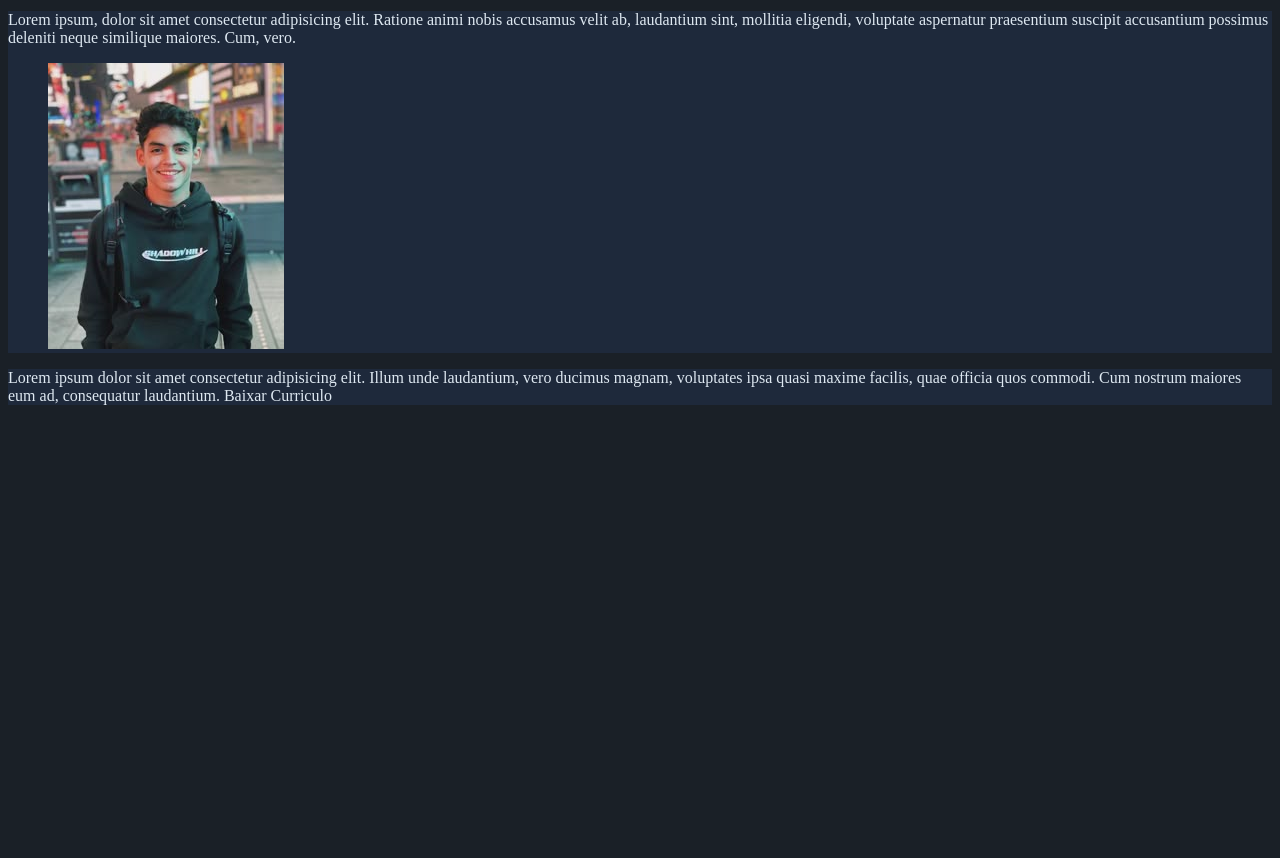
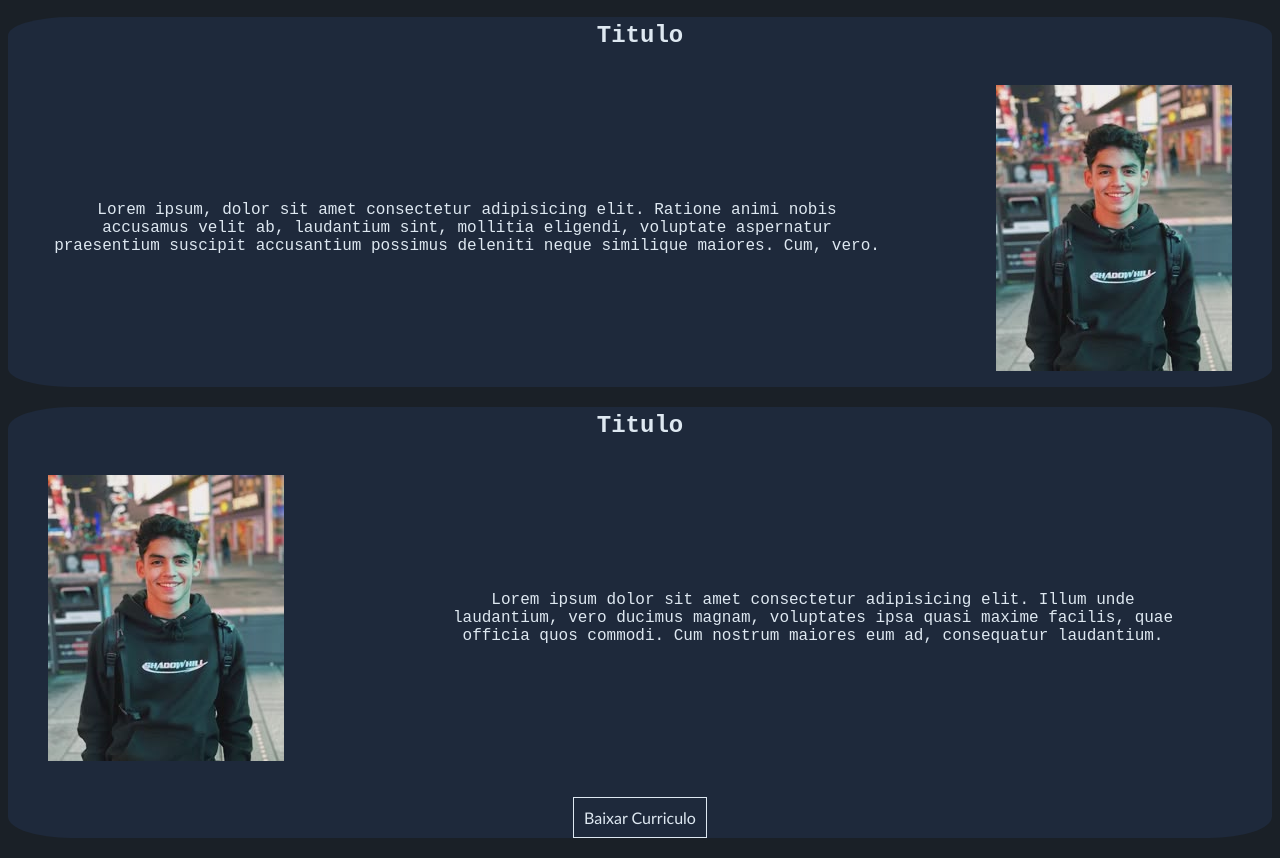
Before and after one commit to PedroTavares05/Portifolio, a plain HTML site: page HTML/Index.html in a window 1280 px wide. Shown: the part 63-921 px from the top of the page. Before the commit the page ends 800 px from the top, so only its background shows below. Drawn offline with Linux system fonts and the light colour scheme.

Commit message:
Style- estilizando a pagina home, fazendo SectionHome, logo, Botao-Curriculo e ContainerHome

```diff
--- a/CSS/Style.css
+++ b/CSS/Style.css
@@ -3,23 +3,52 @@ body {
 }
 .HomeSection {
   background-color: #1e293b;
+  border-radius: 5%;
+}
+h2 {
+  color: #dee8f1;
+  text-align: center;
+  font-family: "Courier New", Courier, monospace;
+  padding-top: 5px;
 }
 p {
   color: #dee8f1;
+  text-wrap: balance;
+  text-align: center;
+  font-family: "Courier New", Courier, monospace;
 }
 
 .logo {
   color: #6f7a85;
+  padding-top: 10px;
 }
 
 ul {
   list-style-type: none;
   display: flex;
+  gap: 80px;
 }
 a {
   text-decoration: none;
+  font-family: "Gill Sans", "Gill Sans MT", Calibri, "Trebuchet MS", sans-serif;
   color: #dee8f1;
 }
 header {
   display: flex;
 }
+figure {
+  display: flex;
+}
+.Botao-Curriculo {
+  border: 1px solid #dee8f1;
+  display: block;
+  padding: 10px 10px;
+  width: fit-content;
+  margin: 20px auto;
+}
+
+.ContainerHome {
+  display: flex;
+  gap: 30px;
+  align-items: center;
+}
--- a/HTML/Index.html
+++ b/HTML/Index.html
@@ -4,6 +4,7 @@
     <meta charset="UTF-8" />
     <meta name="viewport" content="width=device-width, initial-scale=1.0" />
     <link rel="stylesheet" href="../CSS/Style.css" />
+    <link rel="icon" href="../IMG/icon.png " type="image/png" />
     <title>Home</title>
   </head>
   <body>
@@ -20,6 +21,8 @@
     </header>
     <main>
       <section class="HomeSection">
+        <h2>Titulo</h2>
+        <div class="ContainerHome">
           <p>
             Lorem ipsum, dolor sit amet consectetur adipisicing elit. Ratione
             animi nobis accusamus velit ab, laudantium sint, mollitia eligendi,
@@ -27,20 +30,25 @@
             deleniti neque similique maiores. Cum, vero.
           </p>
           <figure><img src="../IMG/foto1.jpg" alt="Foto 1" /></figure>
+        </div>
       </section>
       <section class="HomeSection">
+        <h2>Titulo</h2>
+        <div class="ContainerHome">
+          <figure><img src="../IMG/foto1.jpg" alt="foto1" /></figure>
           <p>
             Lorem ipsum dolor sit amet consectetur adipisicing elit. Illum unde
-          laudantium, vero ducimus magnam, voluptates ipsa quasi maxime facilis,
-          quae officia quos commodi. Cum nostrum maiores eum ad, consequatur
-          laudantium.
+            laudantium, vero ducimus magnam, voluptates ipsa quasi maxime
+            facilis, quae officia quos commodi. Cum nostrum maiores eum ad,
+            consequatur laudantium.
+          </p>
+        </div>
         <a
           href="../CURRICULO/ARQUIVO.PDF"
           download="ARQUIVO.PDF"
           class="Botao-Curriculo"
           >Baixar Curriculo</a
         >
-        </p>
       </section>
     </main>
   </body>
```
Also changed, not shown: HTML/Contact.html (+1 -0 lines), HTML/Projects.html (+1 -0 lines), HTML/Skills.html (+2 -1 lines), IMG/icon.png (added). Lines whose indentation alone changed are shown as unchanged.
